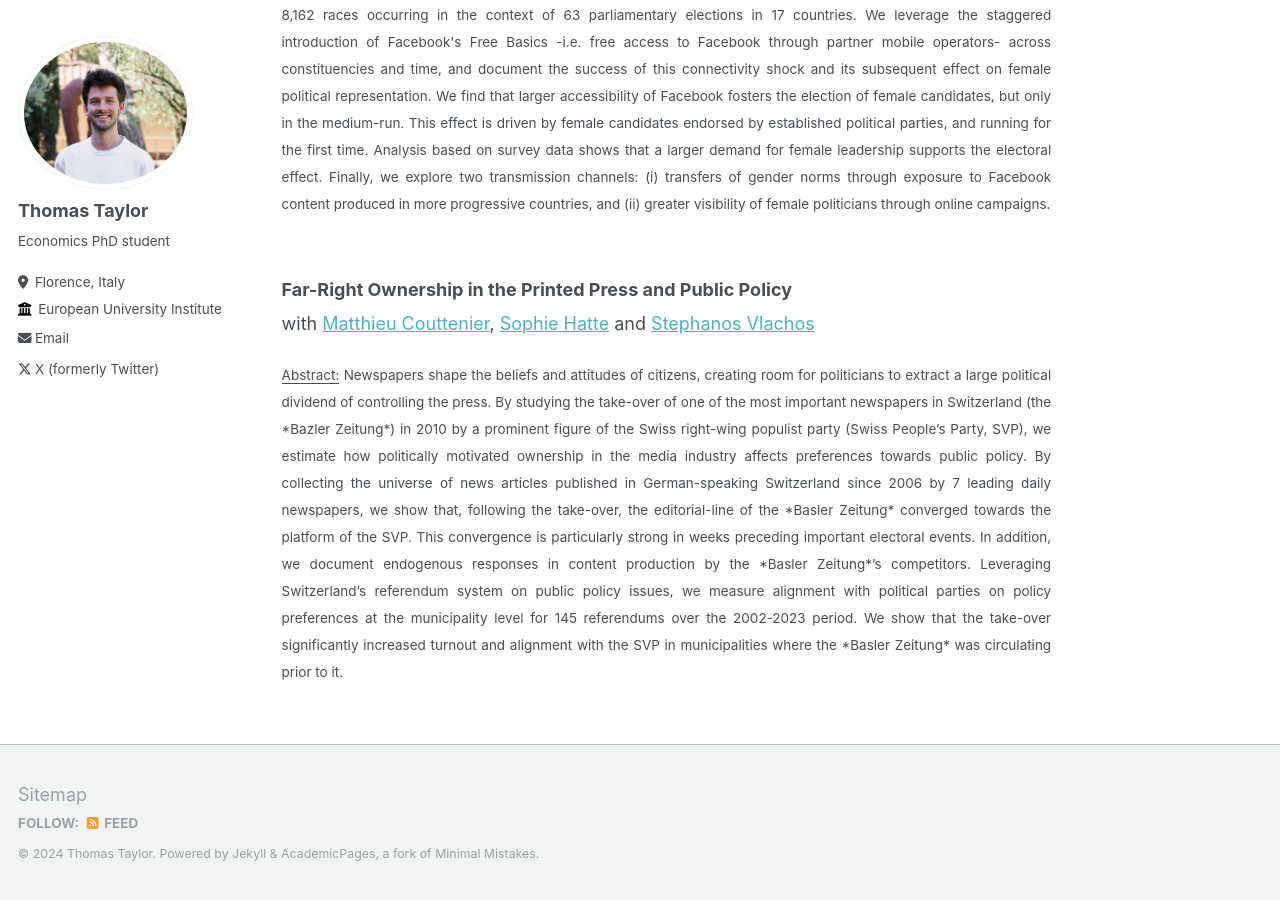
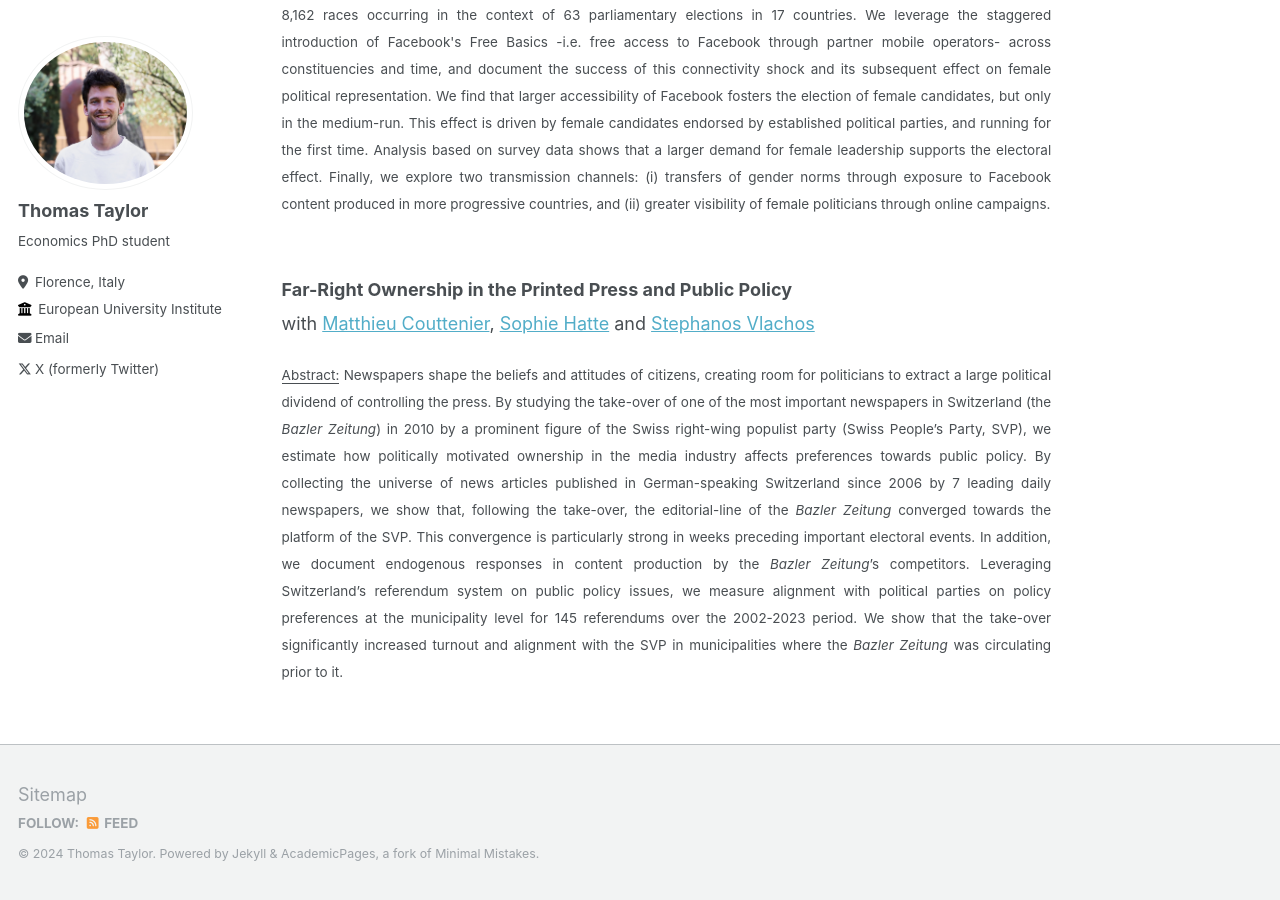
Before and after one commit to thomastaylor-econ/thomastaylor-econ.github.io, a Jekyll site: the page built from _pages/research.md, in a window 1280 px wide and 900 px high, scrolled down 518 px. Built offline with Jekyll 4.4.1, drawn with Linux system fonts in a browser that asks for light colours.

Commit message:
Update research.md

```diff
--- a/_pages/research.md
+++ b/_pages/research.md
@@ -32,7 +32,7 @@ with [Matthieu Couttenier][couttenier_link]{:target="_blank" rel="noopener"}, [S
 <small>
 <ins>Abstract:</ins>
 
-Newspapers shape the beliefs and attitudes of citizens, creating room for politicians to extract a large political dividend of controlling the press.  By studying the take-over of one of the most important newspapers in Switzerland (the *Bazler Zeitung*) in 2010 by a prominent figure of the Swiss right-wing populist party (Swiss People’s Party, SVP), we estimate how politically motivated ownership in the media industry affects preferences towards public policy. By collecting the universe of news articles published in German-speaking Switzerland since 2006 by 7 leading daily newspapers, we show that, following the take-over, the editorial-line of the *Basler Zeitung* converged towards the platform of the SVP. This convergence is particularly strong in weeks preceding important electoral events. In addition, we document endogenous responses in content production by the *Basler Zeitung*’s competitors. Leveraging Switzerland’s referendum system on public policy issues, we measure alignment with political parties on policy preferences at the municipality level for 145 referendums over the 2002-2023 period. We show that the take-over significantly increased turnout and alignment with the SVP in municipalities where the *Basler Zeitung* was circulating prior to it. </small> <br><br>
+Newspapers shape the beliefs and attitudes of citizens, creating room for politicians to extract a large political dividend of controlling the press.  By studying the take-over of one of the most important newspapers in Switzerland (the <i>Bazler Zeitung</i>) in 2010 by a prominent figure of the Swiss right-wing populist party (Swiss People’s Party, SVP), we estimate how politically motivated ownership in the media industry affects preferences towards public policy. By collecting the universe of news articles published in German-speaking Switzerland since 2006 by 7 leading daily newspapers, we show that, following the take-over, the editorial-line of the <i>Bazler Zeitung</i> converged towards the platform of the SVP. This convergence is particularly strong in weeks preceding important electoral events. In addition, we document endogenous responses in content production by the <i>Bazler Zeitung</i>’s competitors. Leveraging Switzerland’s referendum system on public policy issues, we measure alignment with political parties on policy preferences at the municipality level for 145 referendums over the 2002-2023 period. We show that the take-over significantly increased turnout and alignment with the SVP in municipalities where the <i>Bazler Zeitung</i> was circulating prior to it. </small> <br><br>
 </div>
 
 
```
